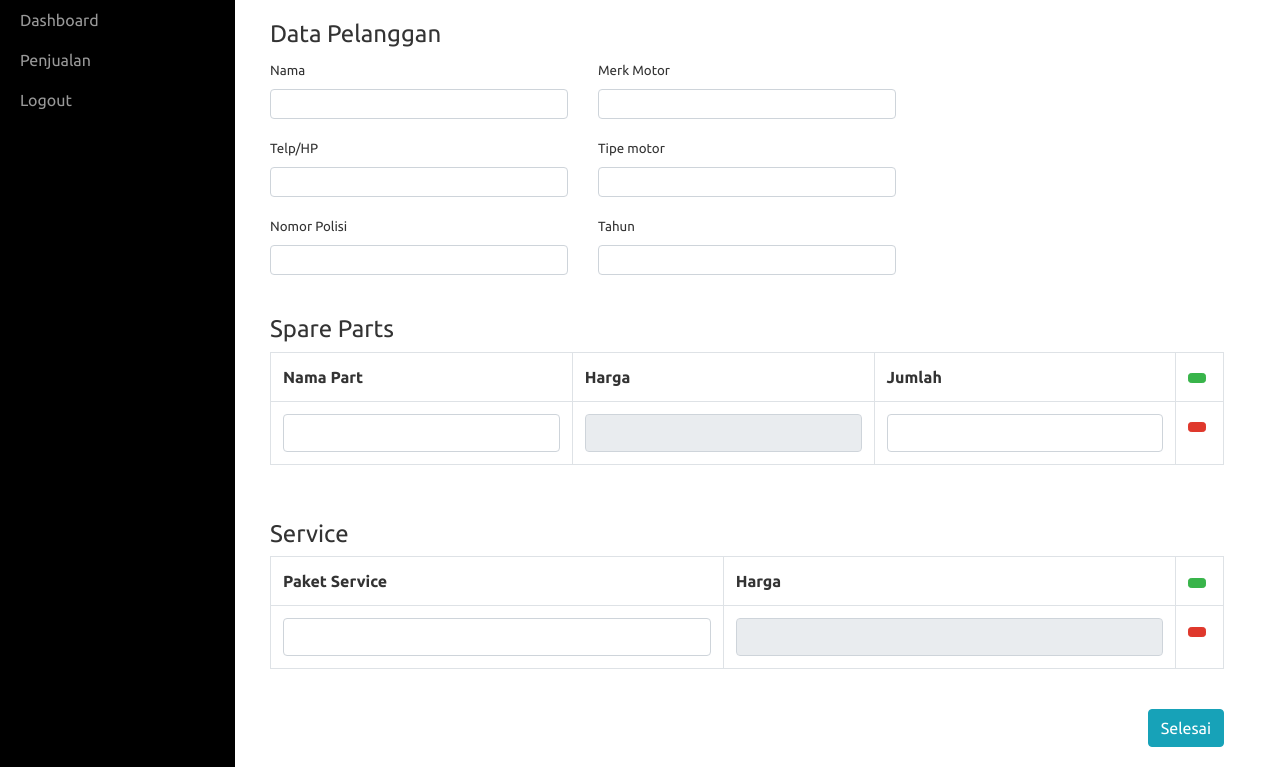
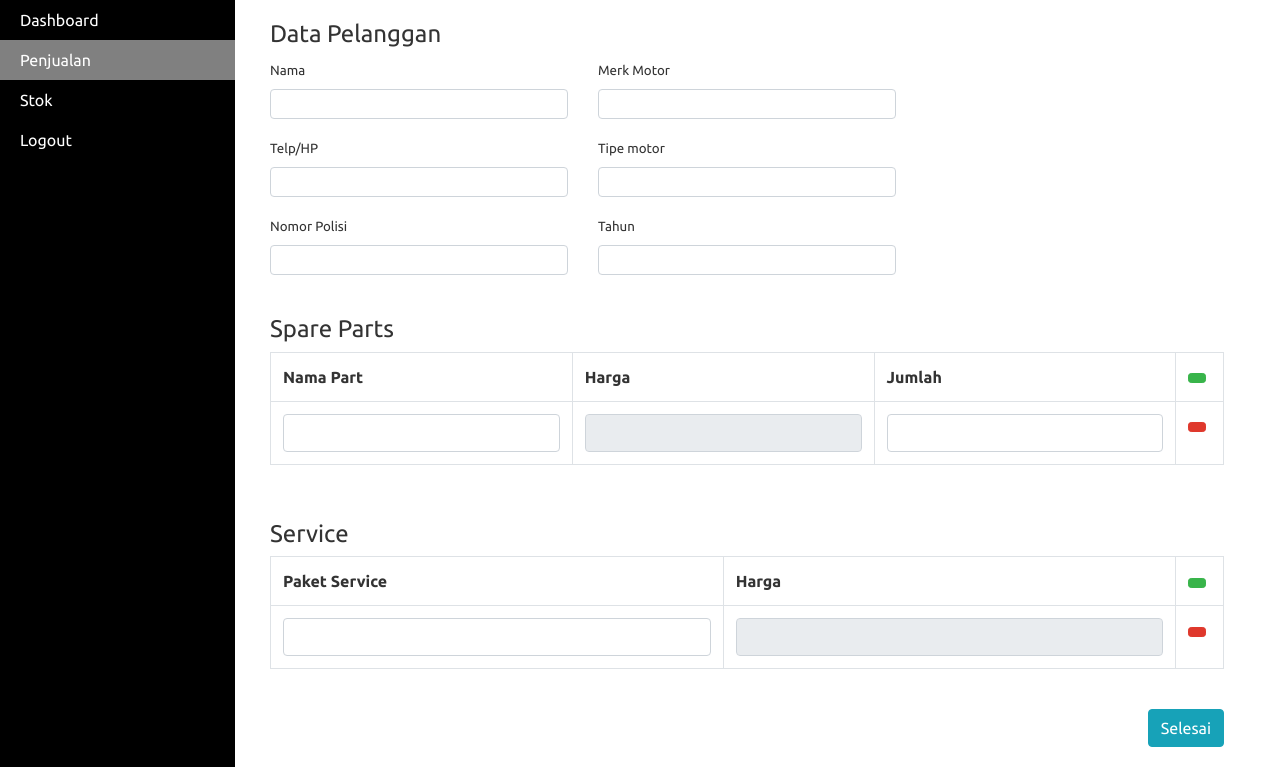
Before and after one commit to ilhaaamn/ServiceCorner, a CodeIgniter app: page /ServiceCorner/index.php/testing/index in a window 1280 px wide. Shown: the part 56-823 px from the top of the page. Run offline with CodeIgniter, Linux system fonts and the light colour scheme; some libraries are stand-ins or nearby versions.

Commit message:
minor update

```diff
--- a/application/views/Dashboard.php
+++ b/application/views/Dashboard.php
@@ -79,7 +79,10 @@
                             <a href="<?php echo base_url('kasir/transaksi')?>"><span class="lnr lnr-cart"></span>Penjualan</a>
                         </li>
                         <li>
-                            <a href="<?php echo base_url()?>"><span class="lnr lnr-exit"></span>Logout</a>
+                            <a href="<?php echo base_url()?>"><span class="lnr lnr-database"></span>Stok</a>
+                        </li>
+                        <li>
+                            <a href="<?php echo base_url('kasir/logout')?>"><span class="lnr lnr-exit"></span>Logout</a>
                         </li>
                     </ul>
                 </div>
--- a/application/views/Struk.php
+++ b/application/views/Struk.php
@@ -49,7 +49,7 @@
                             <a href="<?php echo base_url('kasir/transaksi')?>"><span class="lnr lnr-cart"></span>Penjualan</a>
                         </li>
                         <li>
-                            <a href="<?php echo base_url()?>"><span class="lnr lnr-exit"></span>Logout</a>
+                            <a href="<?php echo base_url('kasir/logout')?>"><span class="lnr lnr-exit"></span>Logout</a>
                         </li>
                     </ul>
                 </div>
@@ -152,7 +152,6 @@
                         </div>
                         <br>
                         <div align="right">
-                            <a href="<?php echo base_url('laporan')?>"><button  name="submit" class="btn btn-danger" value="Print">Batal</button></a>
                             <a href="<?php echo base_url('laporan')?>" target="_blank"><button  name="submit" class="btn btn-info" value="Print">Print</button></a>
                         </div>
                 </div>
--- a/application/views/Transaksi.php
+++ b/application/views/Transaksi.php
@@ -58,7 +58,10 @@
                             <a href="<?php echo base_url('kasir/transaksi')?>"><span class="lnr lnr-cart"></span>Penjualan</a>
                         </li>
                         <li>
-                            <a href="<?php echo base_url()?>"><span class="lnr lnr-exit"></span>Logout</a>
+                            <a href="<?php echo base_url()?>"><span class="lnr lnr-database"></span>Stok</a>
+                        </li>
+                        <li>
+                            <a href="<?php echo base_url('kasir/logout')?>"><span class="lnr lnr-exit"></span>Logout</a>
                         </li>
                     </ul>
                 </div>
--- a/assets/css/style.css
+++ b/assets/css/style.css
@@ -40,7 +40,7 @@
 .sidebar-nav li a {
   display: block;
   text-decoration: none;
-  color: #999999;
+  color: white;
 }
 
 .sidebar-nav li span {
@@ -80,3 +80,8 @@
 #btn-tambah {
   margin-left: 20px;
 }
+
+.active {
+  background-color: grey;
+  color: #fff;
+}
```
